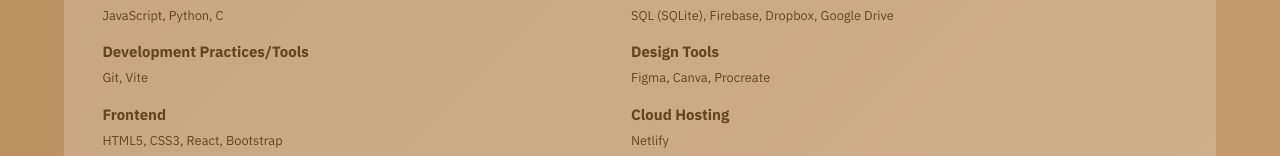
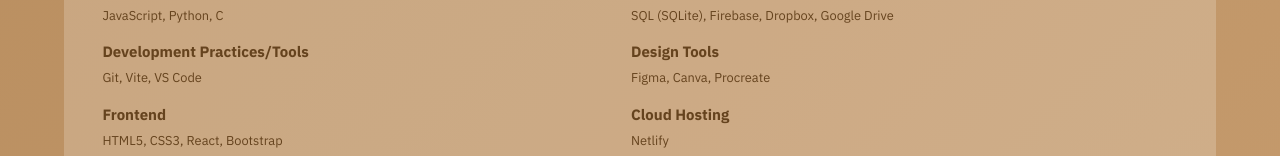
Before and after one commit to steph-xue/portfolio, a React (Vite) app: page /experiences in a window 1280 px wide. Shown: the part 361-517 px from the top of the page. Built offline with nearby package versions, Linux system fonts and the light colour scheme.

Commit message:
edit technical skills

```diff
--- a/src/components/Experiences.jsx
+++ b/src/components/Experiences.jsx
@@ -93,7 +93,7 @@ function Experiences(props) {
                     </div>
                     <div className="skills-category skills-development">
                         <h3 className="skills-category-title">Development Practices/Tools</h3>
-                        <p className="skills-category-items">Git, Vite</p>
+                        <p className="skills-category-items">Git, Vite, VS Code</p>
                     </div>
                     <div className="skills-category skills-storage">
                         <h3 className="skills-category-title">Storage</h3>
```
